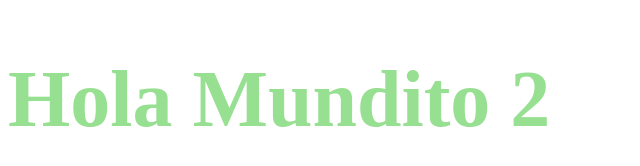
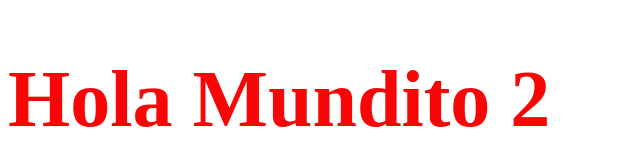
Before and after one commit to FlanGit/Construir_Paginas_Web, a plain HTML site: page Hola_Mundo_Frias/index.html in a window 1280 px wide. Shown: the whole page, without its empty margins (0-640 px from the left). Drawn offline with Linux system fonts and the light colour scheme.

Commit message:
cambio de color verde a rojo desde casa

```diff
--- a/Hola_Mundo_Frias/css/styles.css
+++ b/Hola_Mundo_Frias/css/styles.css
@@ -1,5 +1,5 @@
 h1
 {
-    color:rgb(151, 223, 145) ;
+    color:rgb(248, 6, 6) ;
     font-size: 5rem
 }
```
